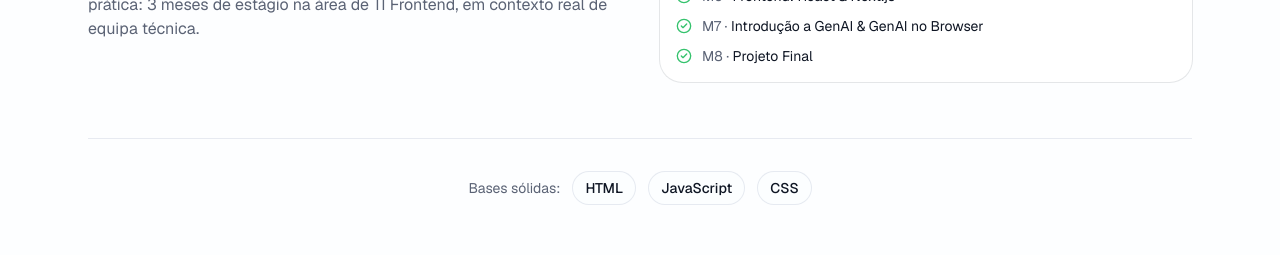
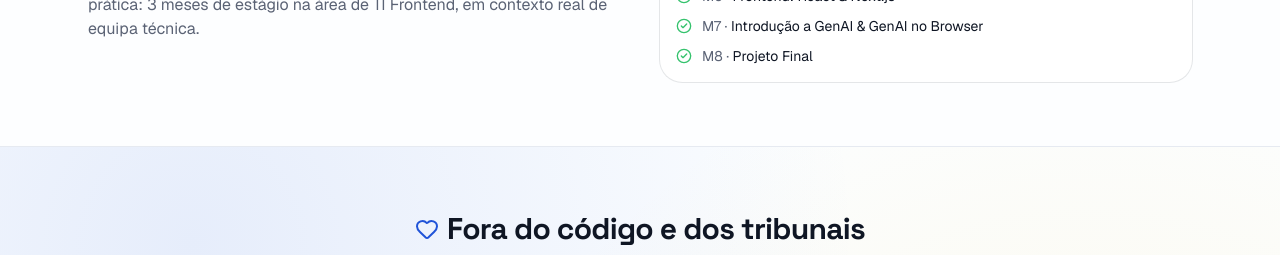
Before and after one commit to DanielMoraesTI/novo_portfolio, a Next.js app: page / in a window 1280 px wide. Shown: the part 2740-2995 px from the top of the page. Built offline with nearby package versions, Linux system fonts and the light colour scheme.

Commit message:
retirada de div sobre estudos iniciais e atualização do Readme

```diff
--- a/src/app/page.tsx
+++ b/src/app/page.tsx
@@ -32,7 +32,6 @@ import {
   highlights,
   hobbies,
   profile,
-  studyTopics,
   techEducation,
 } from "@/lib/data";
 
@@ -268,24 +267,6 @@ export default function Home() {
               </Card>
             </Reveal>
           </div>
-
-          <Reveal
-            delay={0.15}
-            className="mt-14 flex flex-wrap items-center justify-center gap-3 border-t border-border/60 pt-8"
-          >
-            <span className="text-sm text-muted-foreground">Bases sólidas:</span>
-            {studyTopics.map((topic) => (
-              <Link
-                key={topic.title}
-                href={topic.href}
-                target="_blank"
-                rel="noopener noreferrer"
-                className="rounded-full border border-border/60 bg-background px-3 py-1.5 text-sm font-medium transition hover:-translate-y-0.5 hover:border-primary/50 hover:text-primary"
-              >
-                {topic.title}
-              </Link>
-            ))}
-          </Reveal>
         </div>
       </section>
 
--- a/src/lib/data.ts
+++ b/src/lib/data.ts
@@ -178,27 +178,6 @@ export const certifications: CertificationGroup[] = [
       { title: "Arquitetura de computadores: por trás de como seu programa funciona", date: "Mar 2023" },
       { title: "Aprender a aprender: técnicas para seu autodesenvolvimento", date: "Out 2023" },
     ],
-  },
-];
-
-export const studyTopics = [
-  {
-    title: "HTML",
-    description: "Estrutura semântica e acessível para a web.",
-    href: "https://developer.mozilla.org/pt-BR/docs/Web/HTML",
-    image: "/assets/images/html.png",
-  },
-  {
-    title: "JavaScript",
-    description: "Lógica, interatividade e programação orientada a eventos.",
-    href: "https://developer.mozilla.org/pt-BR/docs/Learn_web_development/Core/Scripting/What_is_JavaScript",
-    image: "/assets/images/javascript.png",
-  },
-  {
-    title: "CSS",
-    description: "Design responsivo, layout e identidade visual.",
-    href: "https://developer.mozilla.org/pt-BR/docs/Learn_web_development/Getting_started/Your_first_website/Styling_the_content",
-    image: "/assets/images/css.png",
   },
 ];
 
```
Also changed, not shown: 1 other file (tests, documents, lock files or other folders).
